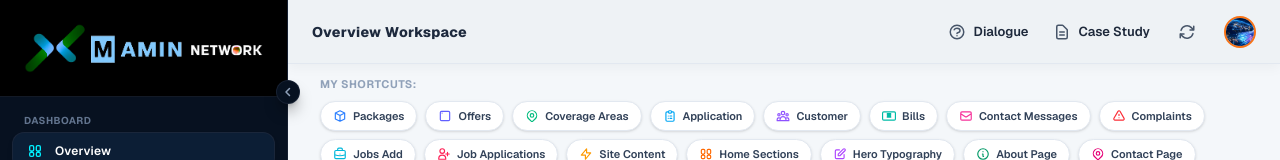
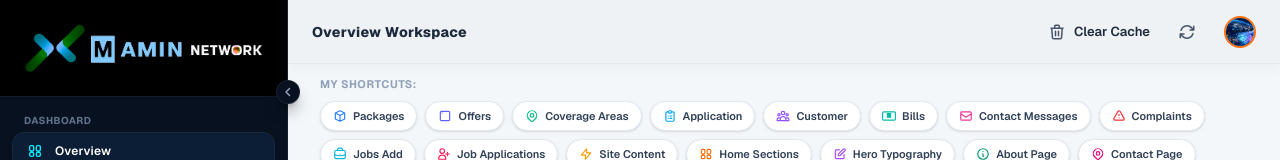
Before and after one commit to princeshiamofficial/M-Amin-Network, a Next.js app: page /admin/dashboard in a window 1280 px wide. Shown: the top 160 px of the page. Built offline with nearby package versions, Linux system fonts and the light colour scheme; sample sign-in values are in the browser's storage.

Commit message:
feat: replace Dialogue and Case Study buttons with a fully functional Clear Cache action in admin navbar

```diff
--- a/src/components/AdminNavbar.tsx
+++ b/src/components/AdminNavbar.tsx
@@ -29,26 +29,21 @@ export default function AdminNavbar({
 
       {/* Right side: Reference icons and avatar */}
       <div className="flex items-center gap-6">
-        {/* Dialogue button */}
+        {/* Clear Cache button */}
         <button
-          onClick={() => alert("Dialogue Panel opened.")}
+          onClick={() => {
+            if (confirm("Are you sure you want to clear the mock database cache? This will reset all records.")) {
+              localStorage.clear();
+              alert("Cache cleared successfully! Reloading...");
+              window.location.reload();
+            }
+          }}
           className="flex items-center gap-2 text-[13px] font-semibold text-[#1e293b] hover:text-[#0f172a] transition-colors cursor-pointer"
         >
           <svg className="w-[18px] h-[18px] text-[#475569]" fill="none" viewBox="0 0 24 24" stroke="currentColor" strokeWidth="2">
-            <path strokeLinecap="round" strokeLinejoin="round" d="M8.228 9c.549-1.165 2.03-2 3.772-2 2.21 0 4 1.343 4 3 0 1.4-1.278 2.575-3.006 2.907-.542.104-.994.54-.994 1.093m0 3h.01M21 12a9 9 0 11-18 0 9 9 0 0118 0z" />
+            <path strokeLinecap="round" strokeLinejoin="round" d="M19 7l-.867 12.142A2 2 0 0116.138 21H7.862a2 2 0 01-1.995-1.858L5 7m5 4v6m4-6v6m1-10V4a1 1 0 00-1-1h-4a1 1 0 00-1 1v3M4 7h16" />
           </svg>
-          <span>Dialogue</span>
-        </button>
-
-        {/* Case Study button */}
-        <button
-          onClick={() => alert("Case Study documentation loaded.")}
-          className="flex items-center gap-2 text-[13px] font-semibold text-[#1e293b] hover:text-[#0f172a] transition-colors cursor-pointer"
-        >
-          <svg className="w-[18px] h-[18px] text-[#475569]" fill="none" viewBox="0 0 24 24" stroke="currentColor" strokeWidth="2">
-            <path strokeLinecap="round" strokeLinejoin="round" d="M9 12h6m-6 4h6m2 5H7a2 2 0 01-2-2V5a2 2 0 012-2h5.586a1 1 0 01.707.293l5.414 5.414a1 1 0 01.293.707V19a2 2 0 01-2 2z" />
-          </svg>
-          <span>Case Study</span>
+          <span>Clear Cache</span>
         </button>
 
         {/* Refresh / database reset trigger */}
```
